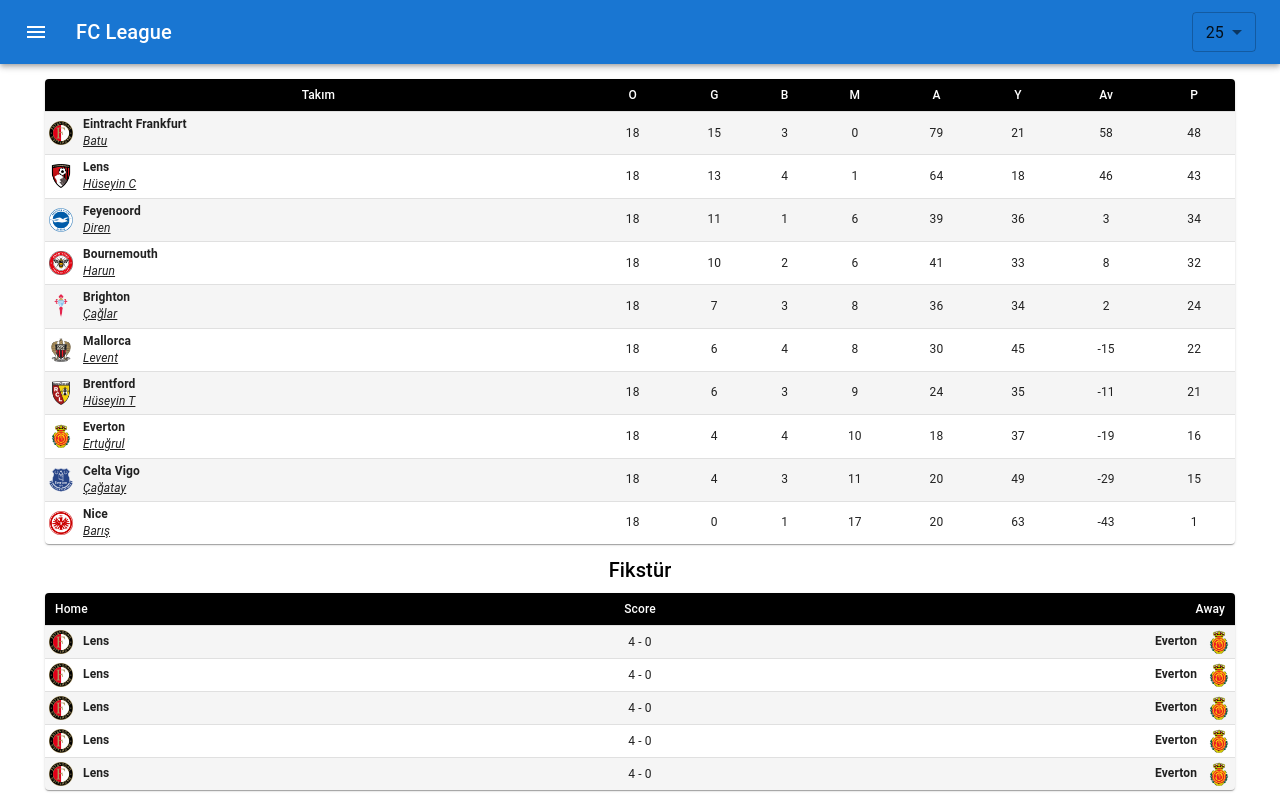
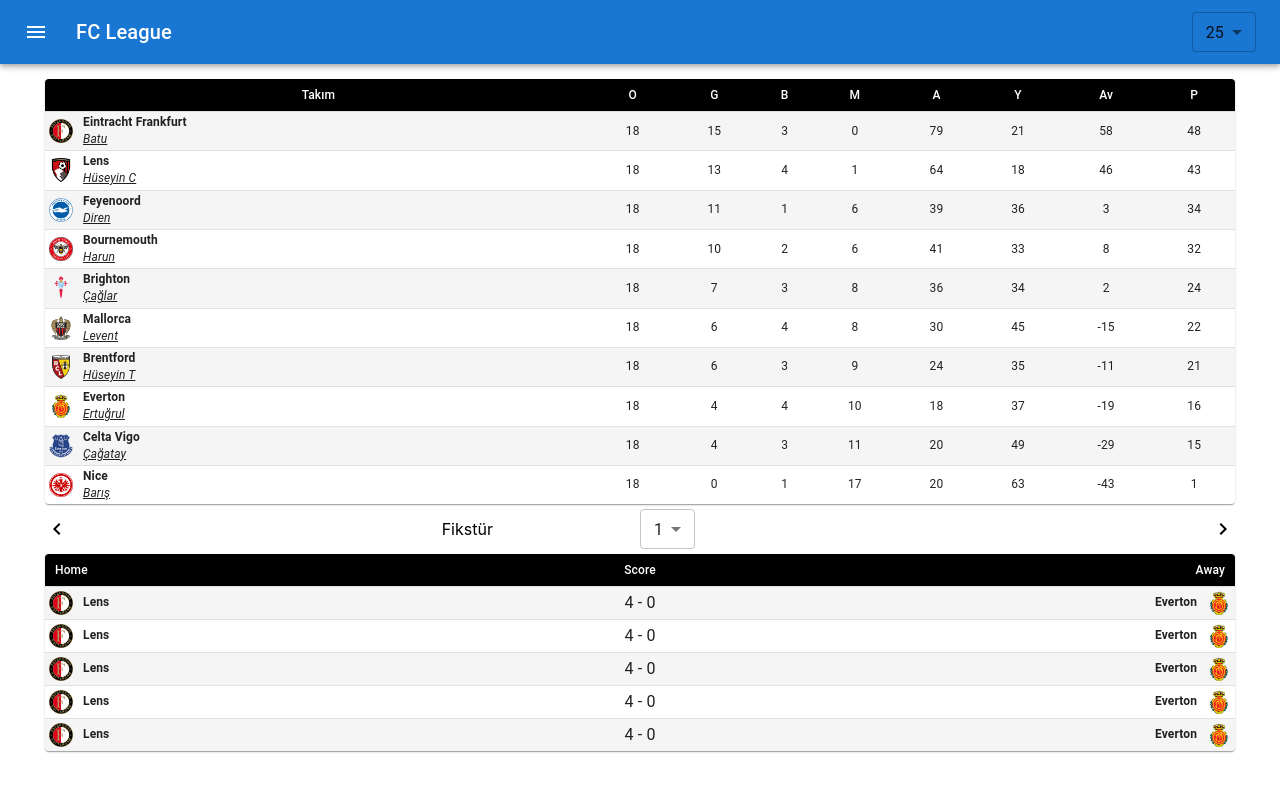
Before and after one commit to ertugrulyilmaz/fc25, a React (Create React App) app: page / in a window 1280 px wide. Built offline with nearby package versions, Linux system fonts and the light colour scheme; the HTML template or start-up script is replaced by a standard one.

Commit message:
move mock data to app

```diff
--- a/src/App.js
+++ b/src/App.js
@@ -43,6 +43,7 @@
   };
 
   const [season, setSeason] = React.useState(25);
+  const [initialFixture, setInitialFixture] = React.useState(1);
 
   const handleSeasonChange = (event) => {
     setSeason(event.target.value);
@@ -117,7 +118,9 @@
       </Drawer>
 
       <Container style={{ marginTop: "0px", padding: 5, flexGrow: 0 }}>
-        {selectedMenu === "league-standings" && <League season={season} />}
+        {selectedMenu === "league-standings" && (
+          <League season={season} initialFixture={initialFixture} />
+        )}
         {selectedMenu === "team-league-standings" && <TeamStandings />}
         {selectedMenu === "playoffs" && <Playoffs />}
       </Container>
--- a/src/pages/League.js
+++ b/src/pages/League.js
@@ -2,11 +2,11 @@
 import LeagueFixture from "./LeagueFixture";
 import LeagueStandings from "./LeagueStandings";
 
-export default function League({ season }) {
+export default function League({ season, initialFixture }) {
   return (
     <div>
       <LeagueStandings season={season} />
-      <LeagueFixture season={season} />
+      <LeagueFixture season={season} initialFixture={initialFixture} />
     </div>
   );
 }
--- a/src/pages/LeagueFixture.js
+++ b/src/pages/LeagueFixture.js
@@ -8,7 +8,9 @@
 import Paper from "@mui/material/Paper";
 import { styled } from "@mui/material/styles";
 import Grid from "@mui/material/Grid2";
-import { Typography } from "@mui/material";
+import { Box, MenuItem, Select, Typography } from "@mui/material";
+import KeyboardArrowLeftIcon from "@mui/icons-material/KeyboardArrowLeft";
+import KeyboardArrowRightIcon from "@mui/icons-material/KeyboardArrowRight";
 
 const StyledTableCell = styled(TableCell)(({ theme }) => ({
   [`&.${tableCellClasses.head}`]: {
@@ -67,13 +69,49 @@
   ],
   24: [],
 };
-export default function LeagueFixture({ season }) {
+export default function LeagueFixture({ season, initialFixture }) {
   const rows = ROWS[season];
+
+  const [fixture, setFixture] = React.useState(initialFixture);
+
+  const handleFixtureChange = (event) => {
+    setFixture(event.target.value);
+  };
+
   return (
-    <div style={{ marginTop: 10 }}>
-      <Typography variant="h6" gutterBottom align="center">
-        Fikstür
-      </Typography>
+    <div style={{ marginTop: 5 }}>
+      <Grid container size={12} style={{ marginBottom: 5 }}>
+        <Grid item size={4} alignContent={"center"}>
+          <Box display="flex" justifyContent="flex-start">
+            <KeyboardArrowLeftIcon />
+          </Box>
+        </Grid>
+        <Grid container size={4} direction={"row"}>
+          <Grid item size={6} justifyContent={"center"} alignContent={"center"}>
+            Fikstür
+          </Grid>
+          <Grid item size={6}>
+            <Select
+              value={fixture}
+              defaultValue={1}
+              label="Sezon"
+              size="small"
+              onChange={handleFixtureChange}
+            >
+              {[...Array(12).keys()].map((i) => (
+                <MenuItem key={i} value={i + 1}>
+                  {i + 1}
+                </MenuItem>
+              ))}
+            </Select>
+          </Grid>
+        </Grid>
+        <Grid item size={4} alignContent={"center"}>
+          <Box display="flex" justifyContent="flex-end">
+            <KeyboardArrowRightIcon />
+          </Box>
+        </Grid>
+      </Grid>
       <TableContainer component={Paper}>
         <Table size="small" aria-label="a dense table">
           <TableHead>
@@ -105,7 +143,9 @@
                   <b>{row.teamHome}</b>
                 </StyledTableCell>
                 <StyledTableCell align="center">
-                  {row.scoreHome} - {row.scoreAway}
+                  <span style={{ fontSize: 16 }}>
+                    {row.scoreHome} - {row.scoreAway}
+                  </span>
                 </StyledTableCell>
                 <StyledTableCell align="right">
                   <b>{row.teamAway}</b>
--- a/src/pages/LeagueStandings.js
+++ b/src/pages/LeagueStandings.js
@@ -18,7 +18,9 @@
   },
   [`&.${tableCellClasses.body}`]: {
     fontSize: 12,
-    padding: 4,
+    padding: 2,
+    paddingLeft: 4,
+    paddingRight: 4,
   },
 }));
 
```
